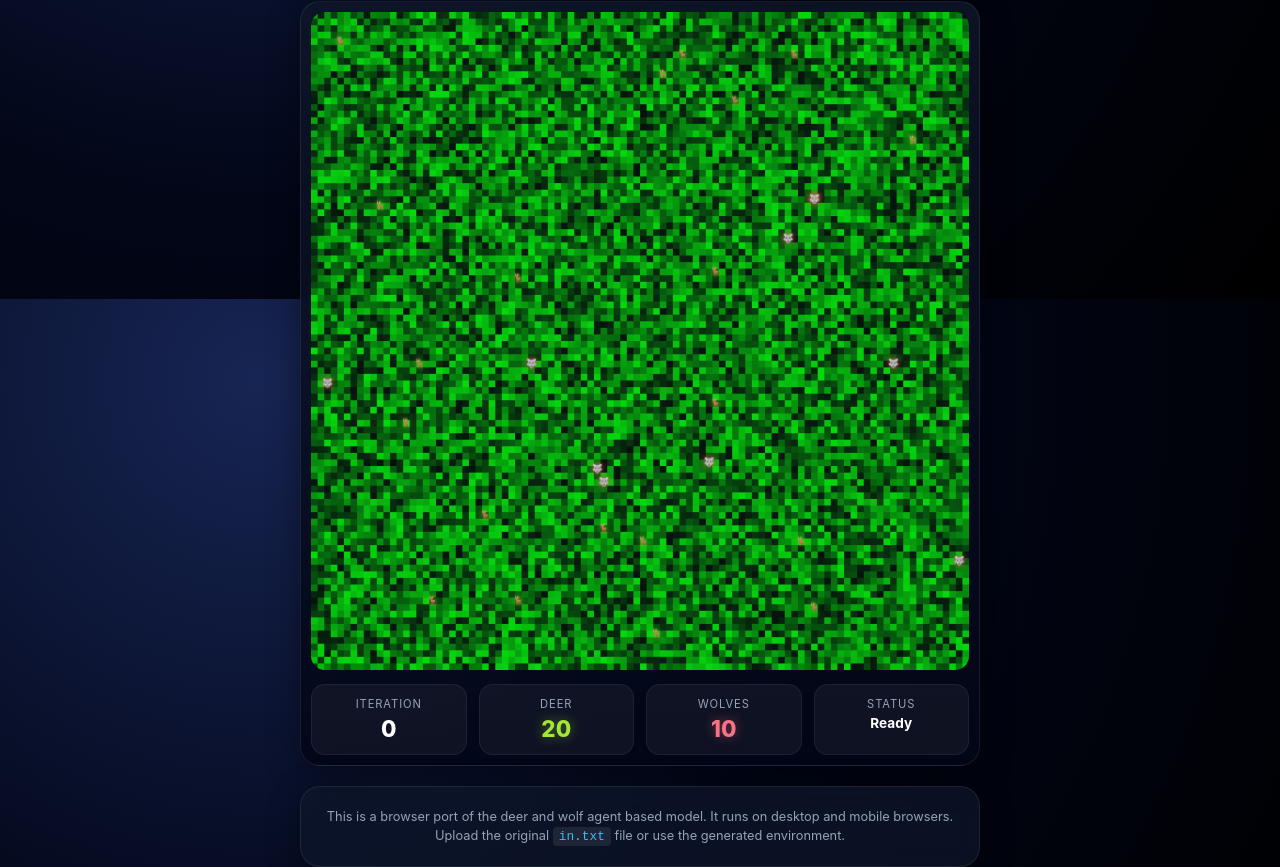
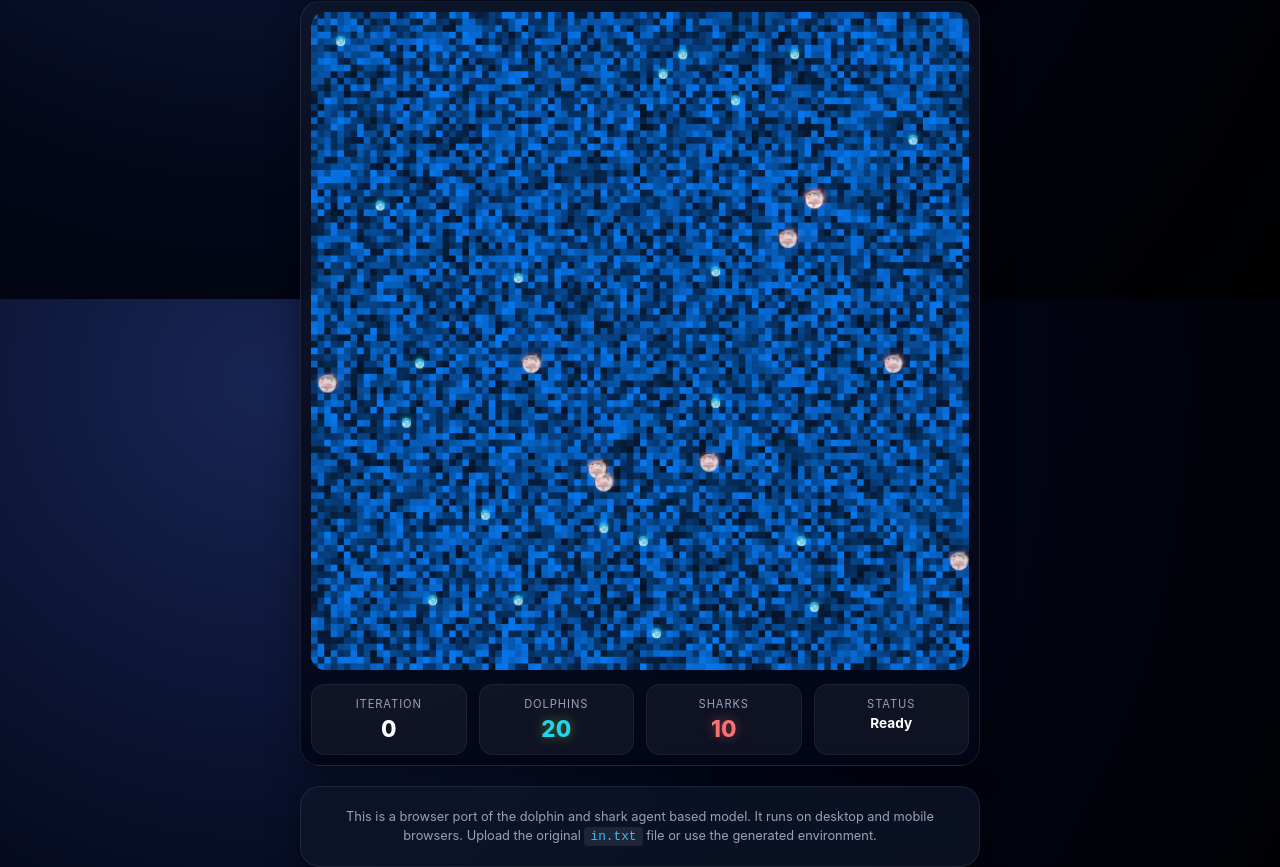
Before and after one commit to gigglesquid19/SharksVsDolphins, a plain HTML site: page index.html in a window 1280 px wide. Shown: the part 501-1368 px from the top of the page. Drawn offline with Linux system fonts and the light colour scheme.

Commit message:
Add files via upload

```diff
--- a/index.html
+++ b/index.html
@@ -6,7 +6,7 @@
   <meta name="theme-color" content="#0b1120">
   <meta name="apple-mobile-web-app-capable" content="yes">
   <meta name="apple-mobile-web-app-status-bar-style" content="black-translucent">
-  <title>Agent Based Model</title>
+  <title>Shark and Dolphin Model</title>
   <link rel="manifest" href="manifest.json">
   <link rel="icon" type="image/svg+xml" href="icon.svg">
   <link rel="apple-touch-icon" href="icon.svg">
@@ -17,8 +17,8 @@
       --accent: #38bdf8;
       --text: #e2e8f0;
       --muted: #94a3b8;
-      --deer: #a3e635;
-      --wolf: #fb7185;
+      --deer: #22d3ee;
+      --wolf: #f87171;
       --radius: 20px;
     }
     * { box-sizing: border-box; margin: 0; padding: 0; }
@@ -165,16 +165,16 @@
   </style>
 </head>
 <body>
-  <h1>Deer and Wolf Agent Model</h1>
+  <h1>Shark and Dolphin Agent Model</h1>
 
   <div class="panel">
     <div class="grid">
       <div class="field">
-        <label for="numDeers">Number of deer</label>
+        <label for="numDeers">Number of dolphins</label>
         <input id="numDeers" type="number" value="20" min="0" max="100">
       </div>
       <div class="field">
-        <label for="numWolves">Number of wolves</label>
+        <label for="numWolves">Number of sharks</label>
         <input id="numWolves" type="number" value="10" min="0" max="50">
       </div>
       <div class="field">
@@ -206,14 +206,14 @@
     <canvas id="simCanvas" width="600" height="600"></canvas>
     <div class="stats">
       <div class="stat"><div class="stat-label">Iteration</div><span class="stat-value" id="statIter">0</span></div>
-      <div class="stat deer"><div class="stat-label">Deer</div><span class="stat-value" id="statDeer">0</span></div>
-      <div class="stat wolf"><div class="stat-label">Wolves</div><span class="stat-value" id="statWolf">0</span></div>
+      <div class="stat deer"><div class="stat-label">Dolphins</div><span class="stat-value" id="statDeer">0</span></div>
+      <div class="stat wolf"><div class="stat-label">Sharks</div><span class="stat-value" id="statWolf">0</span></div>
       <div class="stat"><div class="stat-label">Status</div><span class="stat-value" id="statStatus" style="font-size: 0.85rem; font-weight: 700;">Ready</span></div>
     </div>
   </div>
 
   <div class="panel info">
-    This is a browser port of the deer and wolf agent based model. It runs on desktop and mobile browsers. Upload the original <code>in.txt</code> file or use the generated environment.
+    This is a browser port of the dolphin and shark agent based model. It runs on desktop and mobile browsers. Upload the original <code>in.txt</code> file or use the generated environment.
   </div>
 
   <script>
@@ -419,7 +419,7 @@
 
       if (wolves.length === 0) {
         stop();
-        document.getElementById('statStatus').textContent = 'Wolves starved';
+        document.getElementById('statStatus').textContent = 'Sharks starved';
       } else if (iteration >= maxIterations) {
         stop();
         document.getElementById('statStatus').textContent = 'Max iterations reached';
@@ -495,10 +495,11 @@
       for (let y = 0; y < SIZE; y++) {
         for (let x = 0; x < SIZE; x++) {
           const v = Math.max(0, environment[y][x]);
-          const g = Math.min(255, 18 + v * 2);
+          const levelG = Math.min(255, 20 + v);
+          const levelB = Math.min(255, 40 + v * 2);
           data[ptr] = 6;
-          data[ptr + 1] = g;
-          data[ptr + 2] = 14;
+          data[ptr + 1] = levelG;
+          data[ptr + 2] = levelB;
           data[ptr + 3] = 255;
           ptr += 4;
         }
@@ -510,21 +511,40 @@
     function drawAgents() {
       const scale = canvas.width / SIZE;
       const fontSize = Math.max(8, Math.floor(scale * 1.1));
+      const family = '"Segoe UI Emoji", "Apple Color Emoji", "Noto Color Emoji", sans-serif';
       ctx.save();
       ctx.textAlign = 'center';
       ctx.textBaseline = 'middle';
-      ctx.font = `${fontSize}px "Segoe UI Emoji", "Apple Color Emoji", "Noto Color Emoji", sans-serif`;
 
       for (const deer of deers) {
-        ctx.shadowColor = '#84cc16';
+        const cx = deer._x * scale + scale / 2;
+        const cy = deer._y * scale + scale / 2;
+        ctx.font = `${fontSize}px ${family}`;
+        ctx.fillStyle = 'rgba(255, 255, 255, 0.85)';
+        ctx.shadowBlur = 0;
+        ctx.beginPath();
+        ctx.arc(cx, cy, fontSize / 2, 0, Math.PI * 2);
+        ctx.fill();
+
+        ctx.shadowColor = '#22d3ee';
         ctx.shadowBlur = 5;
-        ctx.fillText('🦌', deer._x * scale + scale / 2, deer._y * scale + scale / 2);
+        ctx.fillText('🐬', cx, cy);
       }
 
       for (const wolf of wolves) {
-        ctx.shadowColor = '#ef4444';
+        const cx = wolf._x * scale + scale / 2;
+        const cy = wolf._y * scale + scale / 2;
+        const sharkFont = fontSize * 2;
+        ctx.font = `${sharkFont}px ${family}`;
+        ctx.fillStyle = 'rgba(255, 255, 255, 0.85)';
+        ctx.shadowBlur = 0;
+        ctx.beginPath();
+        ctx.arc(cx, cy, sharkFont / 2, 0, Math.PI * 2);
+        ctx.fill();
+
+        ctx.shadowColor = '#f87171';
         ctx.shadowBlur = 5;
-        ctx.fillText('🐺', wolf._x * scale + scale / 2, wolf._y * scale + scale / 2);
+        ctx.fillText('🦈', cx, cy);
       }
 
       ctx.restore();
```
